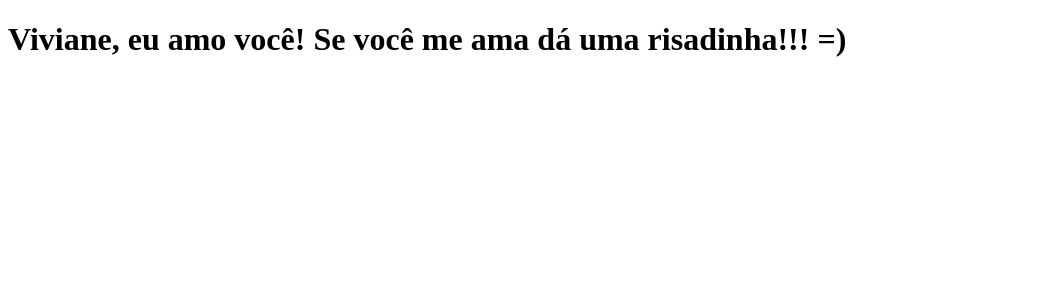
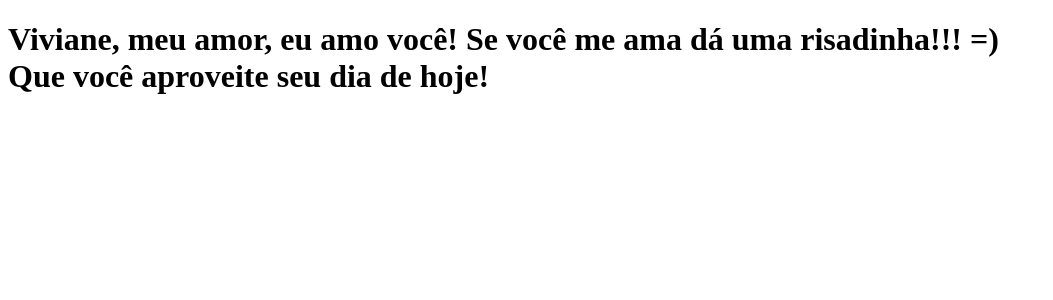
Before and after one commit to devrm/clone-tabnews, a Next.js app: page / in a window 1280 px wide. Shown: the top 300 px of the page, without its empty margins (0-1053 px from the left). Built offline with nearby package versions, Linux system fonts and the light colour scheme.

Commit message:
atualizando a mensagem

```diff
--- a/pages/index.js
+++ b/pages/index.js
@@ -1,5 +1,6 @@
 function Home() {
-    return <h1>Viviane, eu amo você! Se você me ama dá uma risadinha!!! =)</h1>
+    return <h1>Viviane, meu amor, eu amo você! Se você me ama dá uma risadinha!!! =)<br/>
+    Que você aproveite seu dia de hoje!</h1>
 }
 
 export default Home;
```
